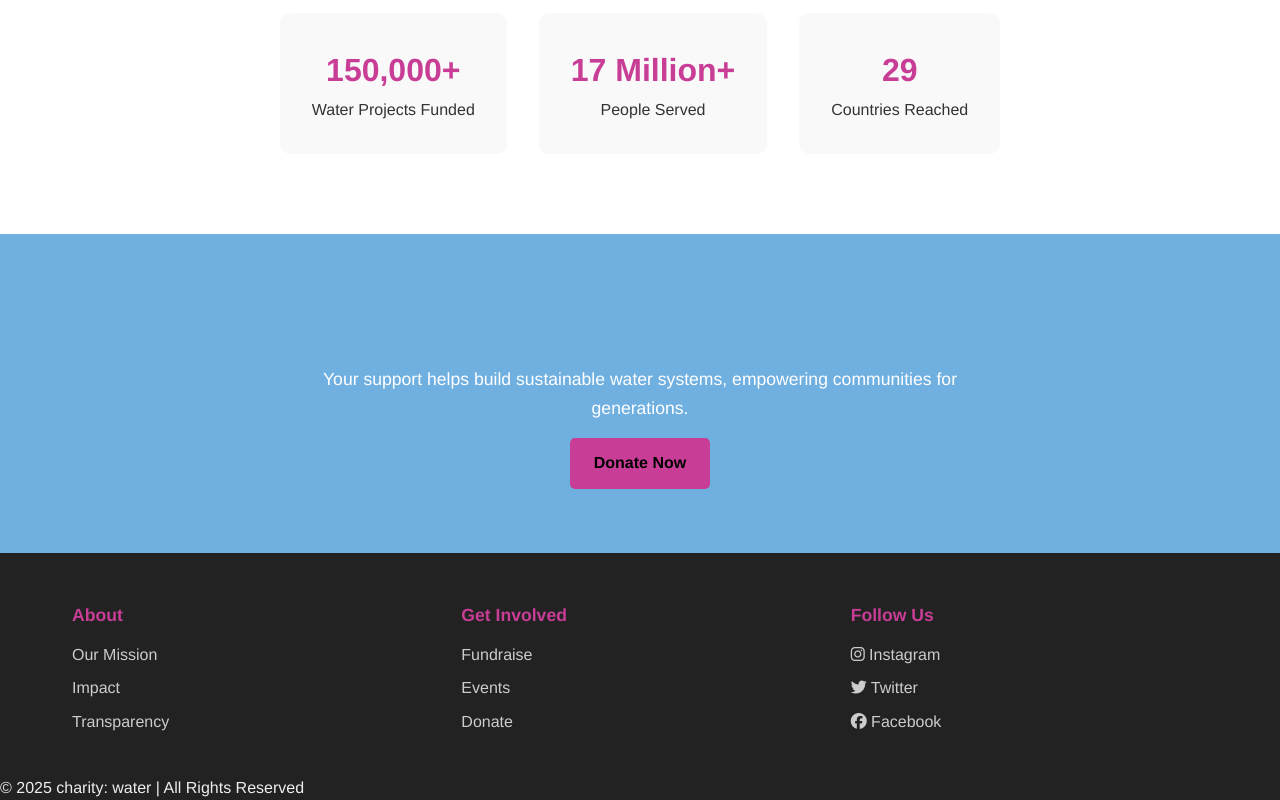
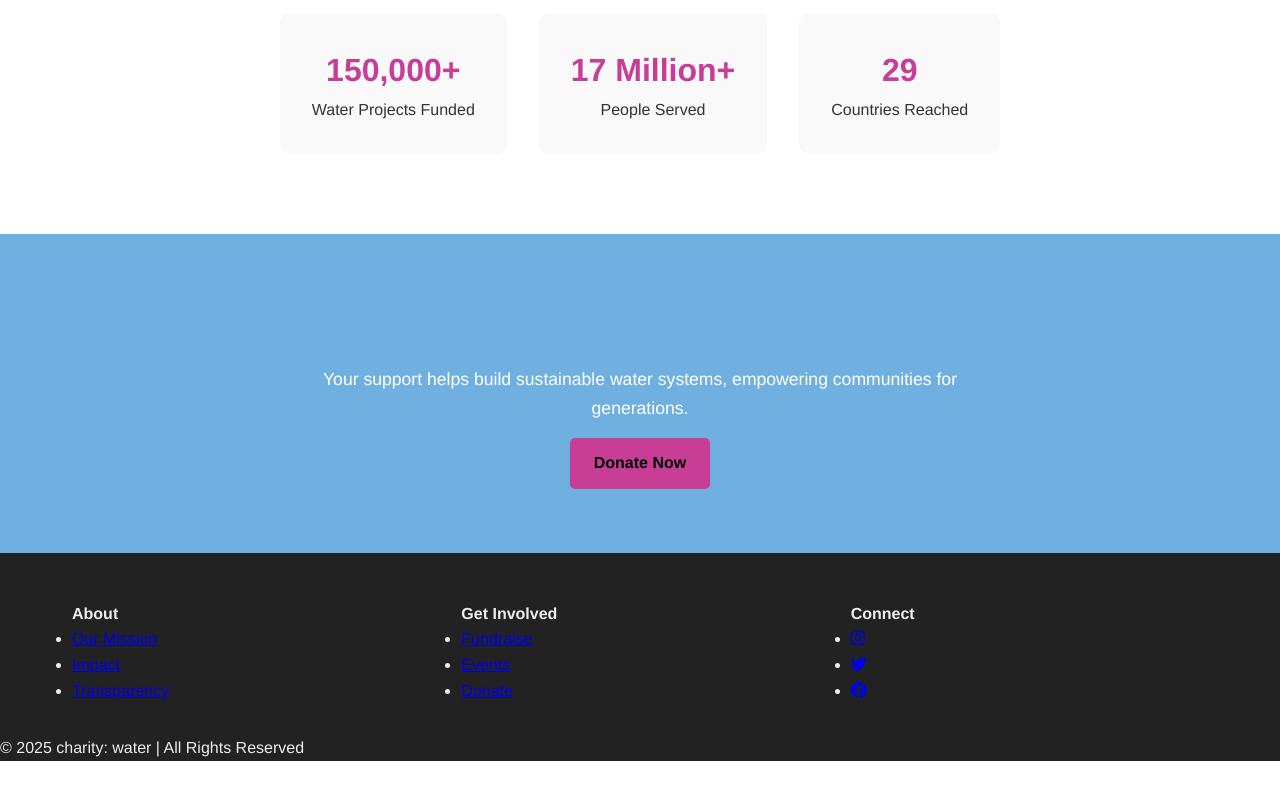
Before and after one commit to kdhim001/Charity-water5, a plain HTML site: page index.html in a window 1280 px wide. Shown: the part 1144-1944 px from the top of the page. After the commit the page ends 1905 px from the top, so only its background shows below. Drawn offline with Linux system fonts and the light colour scheme.

Commit message:
Update index.html

```diff
--- a/index.html
+++ b/index.html
@@ -3,8 +3,7 @@
 <head>
   <meta charset="UTF-8" />
   <meta name="viewport" content="width=device-width, initial-scale=1.0" />
-  <meta name="description" content="charity: water - 100% of public donations fund clean water projects with proof. Your contribution makes a visible impact.">
-  <title>charity: water | Your Money, Our Mission, and Our Planet's Future</title>
+  <title>charity: water | Clean Water, Clear Accountability</title>
   <link rel="stylesheet" href="style.css" />
   <script src="https://kit.fontawesome.com/a076d05399.js" crossorigin="anonymous"></script>
 </head>
@@ -39,7 +38,7 @@
     <p>Track your impact through open data reporting. Transform lives through well construction to community maintenance. Together, change can be measurable through accountability and transparency.</p>
   </section>
 
-  <!-- Impact Section -->
+  <!-- Sleek Impact Section -->
   <section id="impact" class="impact">
     <h2>Our Impact</h2>
     <div class="impact-stats">
@@ -65,10 +64,10 @@
     <a href="#" class="donate-main-btn">Donate Now</a>
   </section>
 
-  <!-- Footer -->
+  <!-- Sleek Footer -->
   <footer>
     <div class="footer-container">
-      <div class="footer-links">
+      <div class="footer-col">
         <h4>About</h4>
         <ul>
           <li><a href="#mission">Our Mission</a></li>
@@ -76,8 +75,7 @@
           <li><a href="#">Transparency</a></li>
         </ul>
       </div>
-
-      <div class="footer-links">
+      <div class="footer-col">
         <h4>Get Involved</h4>
         <ul>
           <li><a href="#">Fundraise</a></li>
@@ -85,13 +83,12 @@
           <li><a href="#donate">Donate</a></li>
         </ul>
       </div>
-
-      <div class="footer-links">
-        <h4>Follow Us</h4>
-        <ul>
-          <li><a href="#"><i class="fab fa-instagram"></i> Instagram</a></li>
-          <li><a href="#"><i class="fab fa-twitter"></i> Twitter</a></li>
-          <li><a href="#"><i class="fab fa-facebook"></i> Facebook</a></li>
+      <div class="footer-col">
+        <h4>Connect</h4>
+        <ul class="socials">
+          <li><a href="#"><i class="fab fa-instagram"></i></a></li>
+          <li><a href="#"><i class="fab fa-twitter"></i></a></li>
+          <li><a href="#"><i class="fab fa-facebook"></i></a></li>
         </ul>
       </div>
     </div>
```
